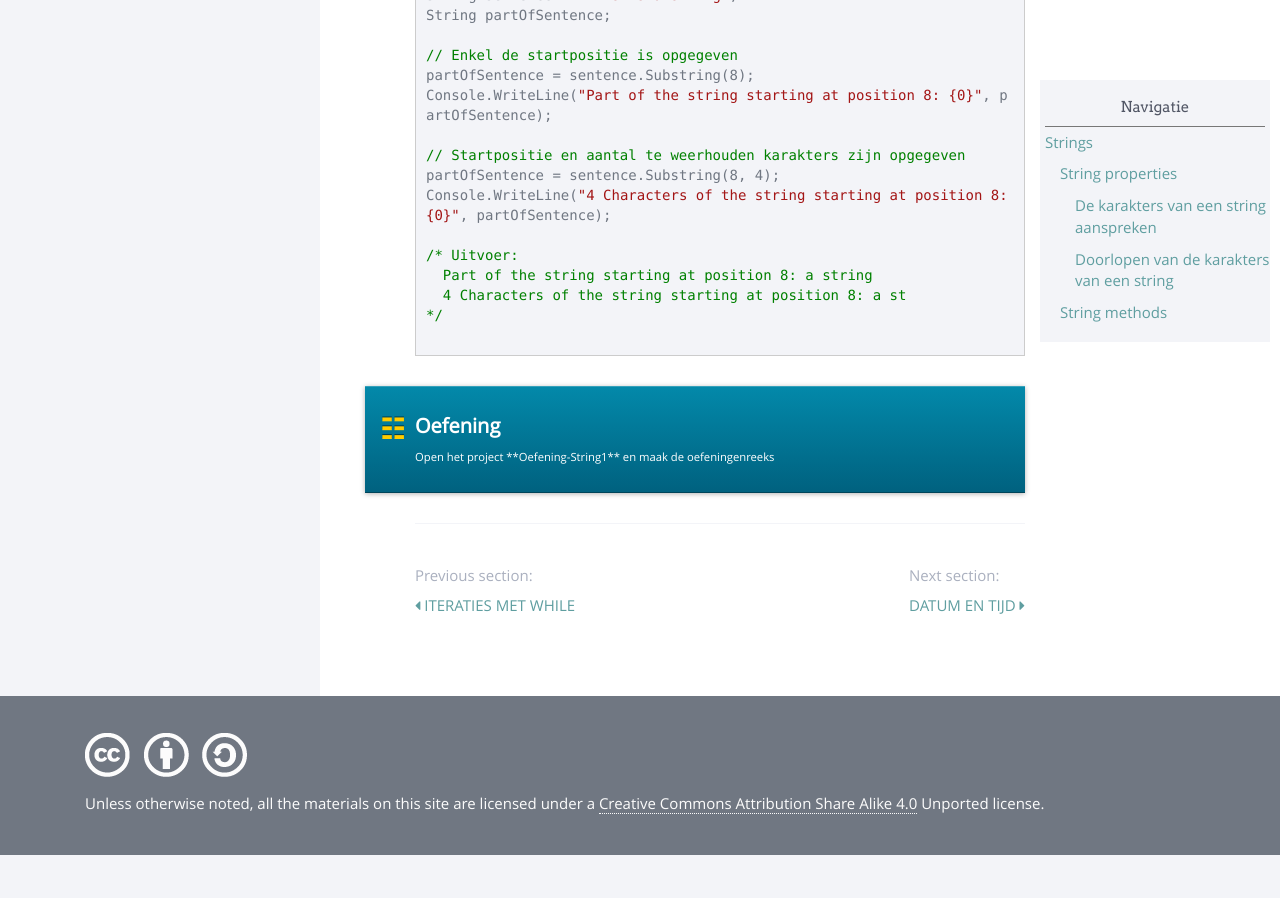
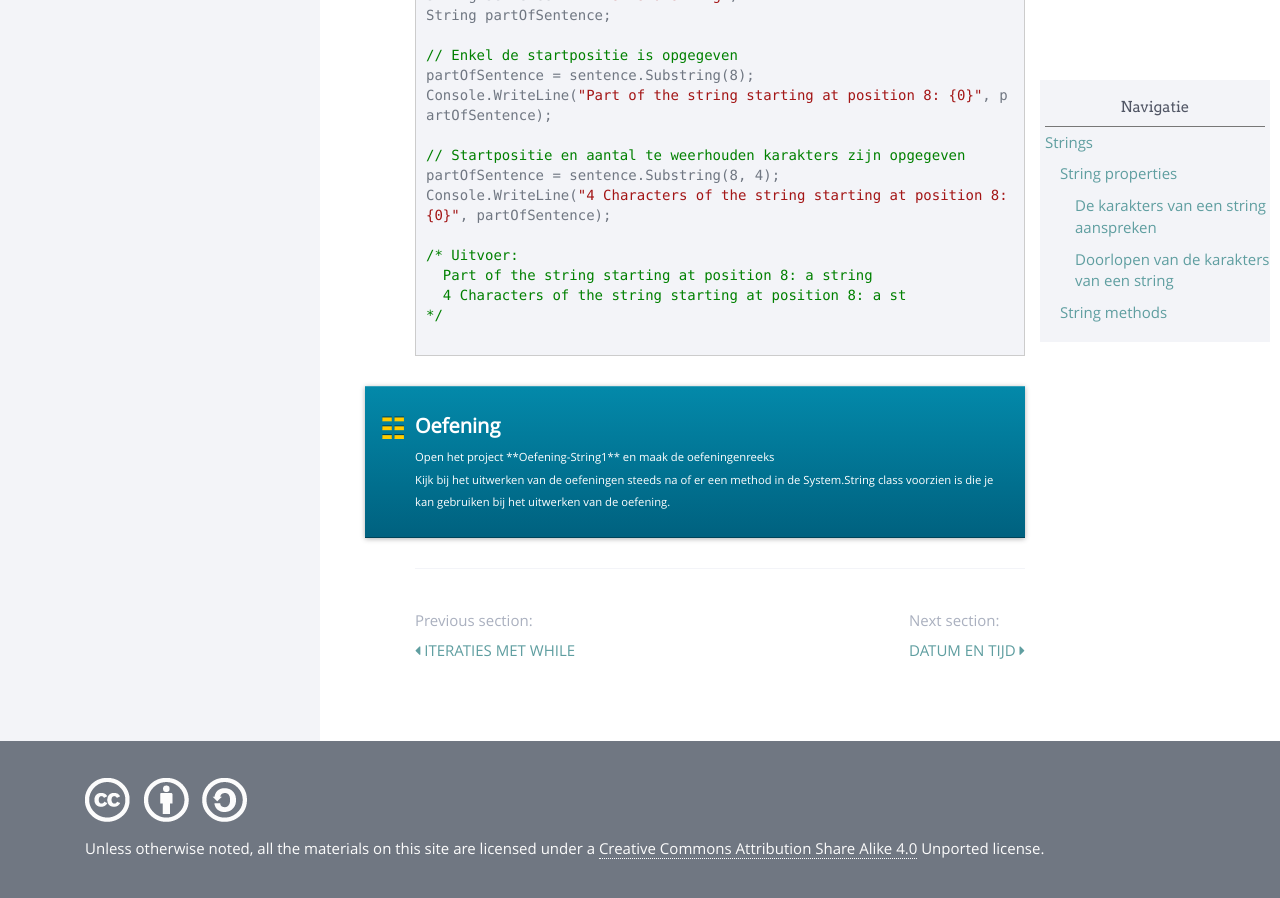
Before and after one commit to sma-it/sma-it.github.io, a Jekyll site: the page built from modules/basics/_posts/2000-01-10-Strings.md, in a window 1280 px wide and 900 px high, scrolled down 3052 px. Built offline with Jekyll 4.4.1, drawn with Linux system fonts in a browser that asks for light colours; nearby versions of some CDN libraries; before the commit the page ends 3907 px from its top, so only the background shows below that.

Commit message:
Changed "note oefening"

```diff
--- a/modules/basics/_posts/2000-01-10-Strings.md
+++ b/modules/basics/_posts/2000-01-10-Strings.md
@@ -138,4 +138,5 @@ Console.WriteLine("4 Characters of the string starting at position 8: {0}", part
 
 <div class="note oefening">
 <p>Open het project **Oefening-String1** en maak de oefeningenreeks</p>
+<p>Kijk bij het uitwerken van de oefeningen steeds na of er een method in de System.String class voorzien is die je kan gebruiken bij het uitwerken van de oefening.</p>
 </div>
```
